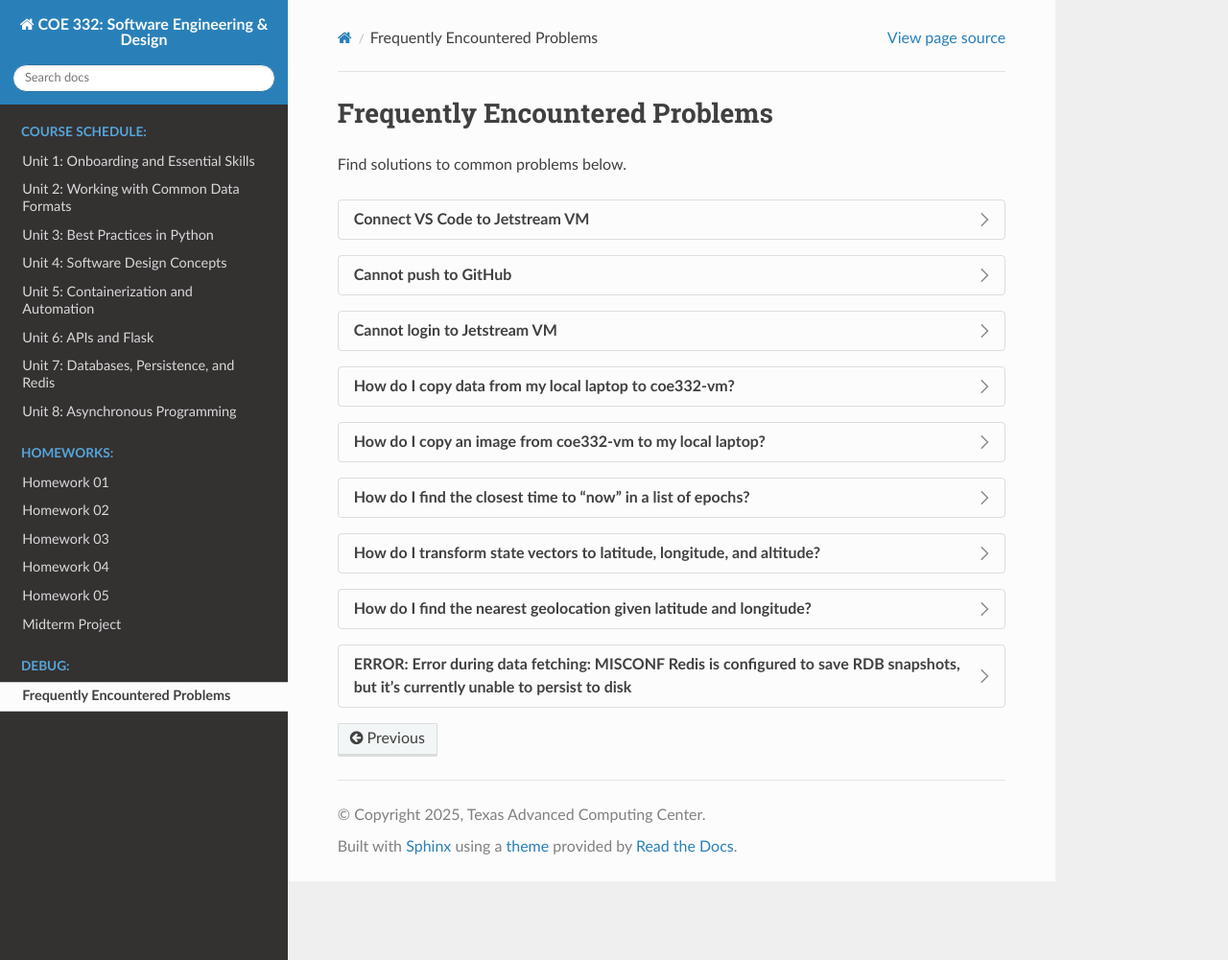
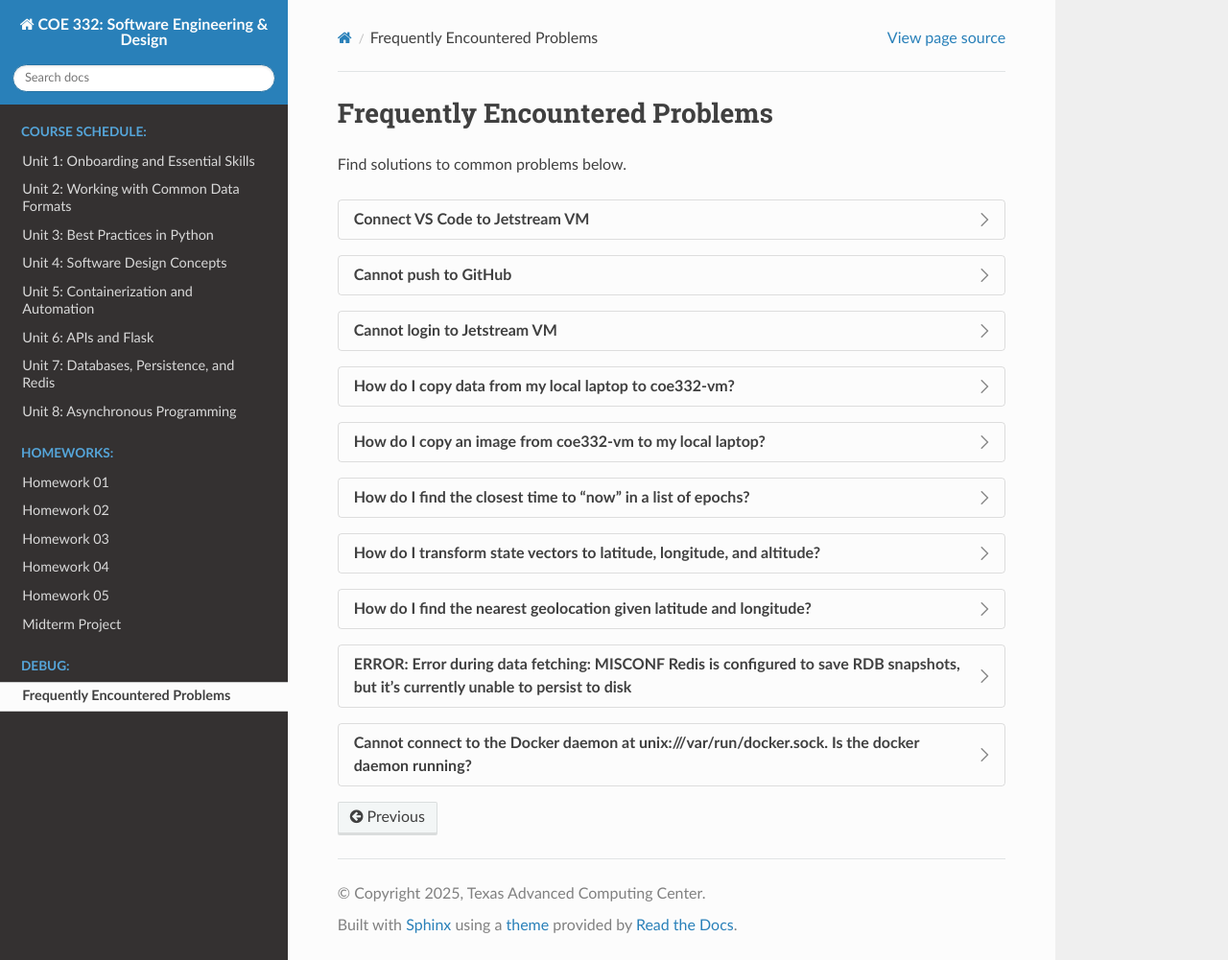
Before and after one commit to TACC/coe-332-sp25, a Sphinx documentation site: the page built from docs/faq/faq.rst, in a window 1280 px wide and 1001 px high. Shown: the whole window at 96% size. Built offline with Sphinx 7.4.7 and the Read the Docs theme 3.1.0, drawn with Linux system fonts in a browser that asks for light colours; some of the changed lines change nothing that is shown.

Commit message:
added faq on restarting docker daemon

```diff
--- a/docs/faq/faq.rst
+++ b/docs/faq/faq.rst
@@ -290,3 +290,26 @@
       mkdir data
 
    Re-launch your containers and then Redis should be able to write to the database.
+
+.. dropdown:: Cannot connect to the Docker daemon at unix:///var/run/docker.sock. Is the docker daemon running?
+
+   We set up docker on your Jetstream VMs, so you should not need to do
+   any other installations or configurations. But if you are getting an
+   error like this:
+
+   .. code-block:: console
+
+      ubuntu@coe332-vm-1:~$ docker ps -a
+      Cannot connect to the Docker daemon at unix:///var/run/docker.sock. Is the docker daemon running?
+
+   Then try running this command:
+
+   .. code-block:: console
+
+      ubuntu@coe332-vm-1:~$ sudo systemctl restart docker
+
+   If that command doesn't fix the Docker daemon, then ping one of the instructors
+   in slack.
+
+   Note: Docker is not installed on ``student-login`` and won't work there. It
+   is only available on the Jetstream VMs.
```
